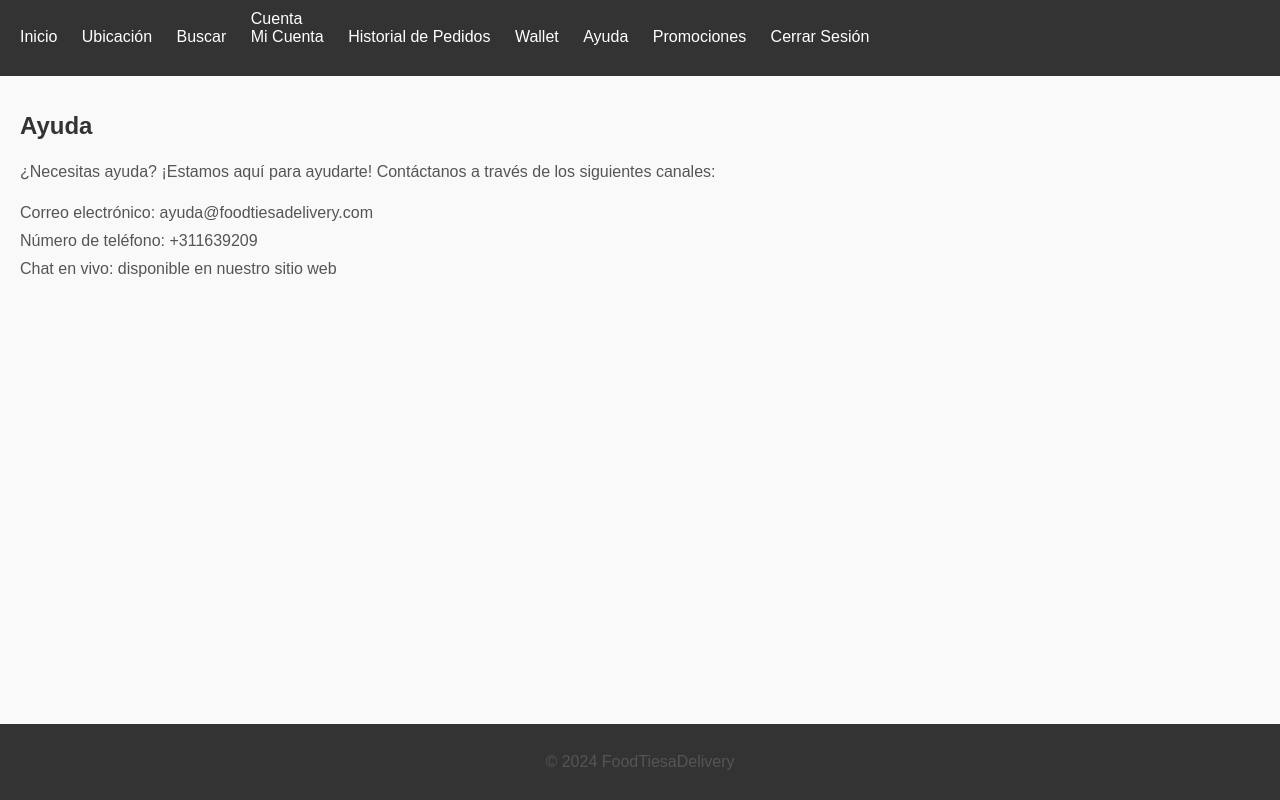
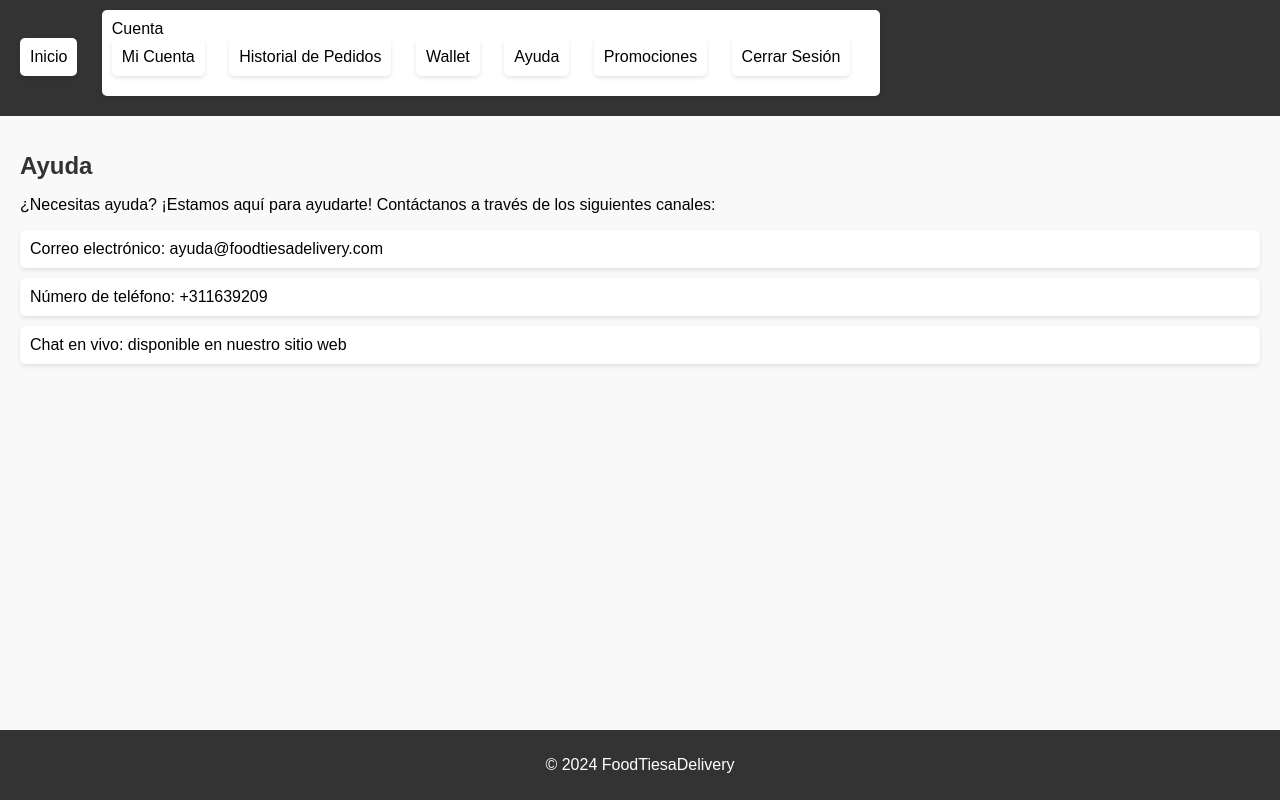
Before and after one commit to Lanachiza/foodapp, a plain HTML site: page Proyectpapp/ayuda.html in a window 1280 px wide. Drawn offline with Linux system fonts and the light colour scheme.

Commit message:
Update ayuda.html

```diff
--- a/Proyectpapp/ayuda.html
+++ b/Proyectpapp/ayuda.html
@@ -6,8 +6,7 @@
     <title>Ayuda</title>
     <link rel="stylesheet" href="styles.css">
     <style>
-
-        body {
+body {
             font-family: Arial, sans-serif;
             background-color: #f9f9f9;
             margin: 0;
@@ -15,7 +14,7 @@
         }
         nav {
             background-color: #333;
-            color: #fff;
+            color: #000;
             padding: 10px 20px;
         }
         nav ul {
@@ -29,7 +28,7 @@
         }
         nav ul li a {
             text-decoration: none;
-            color: #fff;
+            color: #000;
         }
         main {
             padding: 20px;
@@ -37,22 +36,24 @@
         h1 {
             color: #333;
             font-size: 24px;
-            margin-bottom: 20px;
-        }
-        p {
-            color: #555;
-            font-size: 16px;
-            line-height: 1.5;
         }
         ul {
             list-style-type: none;
             padding: 0;
-            margin-top: 20px;
         }
         li {
-            color: #555;
-            font-size: 16px;
             margin-bottom: 10px;
+            background-color: #fff;
+            padding: 10px;
+            border-radius: 5px;
+            box-shadow: 0 2px 4px rgba(0, 0, 0, 0.1);
+            display: flex;
+            align-items: center;
+        }
+        li img {
+            width: 50px;
+            margin-right: 10px;
+            border-radius: 5px;
         }
         footer {
             background-color: #333;
@@ -70,8 +71,6 @@
     <nav>
         <ul>
             <li><a href="index.html">Inicio</a></li>
-            <li><a href="#">Ubicación</a></li>
-            <li><a href="#">Buscar</a></li>
             <li>
                 <a href="#">Cuenta</a>
                 <ul>
```
